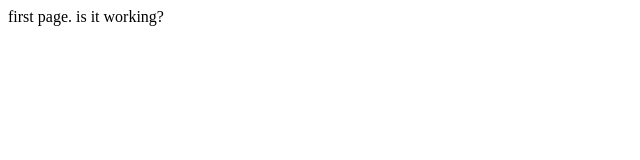
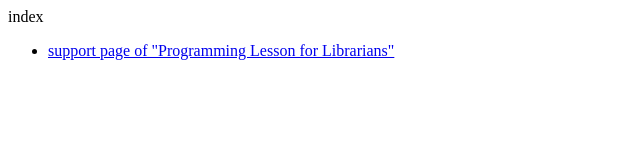
Before and after one commit to yamamototetsuya/yamamototetsuya.github.com, a plain HTML site: page index.html in a window 1280 px wide. Shown: the whole page, without its empty margins (0-640 px from the left). Drawn offline with Linux system fonts and the light colour scheme.

Commit message:
global index

```diff
--- a/index.html
+++ b/index.html
@@ -1 +1,6 @@
-<html><body>first page. is it working?</body></html>
+<html><body>
+<p>index</p>
+<ul>
+<li><a href="p/">support page of "Programming Lesson for Librarians"</a></li>
+</ul>
+</body></html>
```
